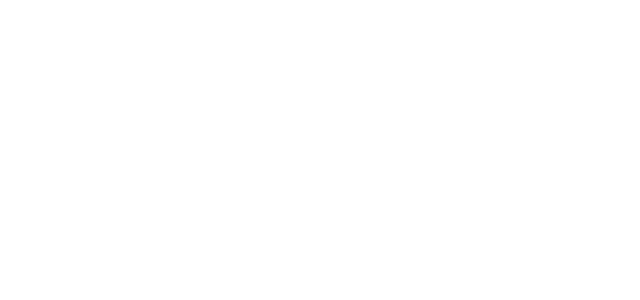
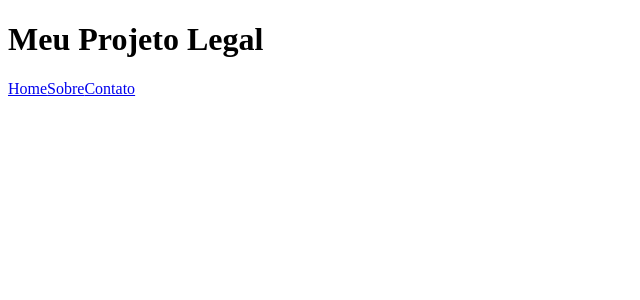
Before and after one commit to JPGFS-1/projetolegal, a React (Vite) app in the folder Projeto/: page / in a window 1280 px wide. Shown: the top 300 px of the page, without its empty margins (0-640 px from the left). Built offline with nearby package versions, Linux system fonts and the light colour scheme.

Commit message:
Atualização

```diff
--- a/Projeto/src/App.jsx
+++ b/Projeto/src/App.jsx
@@ -1,9 +1,10 @@
 import "./App.css";
+import Header from "./components/Header";
 
 function App() {
   return (
     <>
-      <div></div>
+      <Header />
     </>
   );
 }
--- a/Projeto/src/components/Header/index.jsx
+++ b/Projeto/src/components/Header/index.jsx
@@ -0,0 +1,12 @@
+export default function Header() {
+  return (
+    <header>
+      <h1>Meu Projeto Legal</h1>
+      <nav>
+        <a href="#">Home</a>
+        <a href="#">Sobre</a>
+        <a href="#">Contato</a>
+      </nav>
+    </header>
+  );
+}
```
